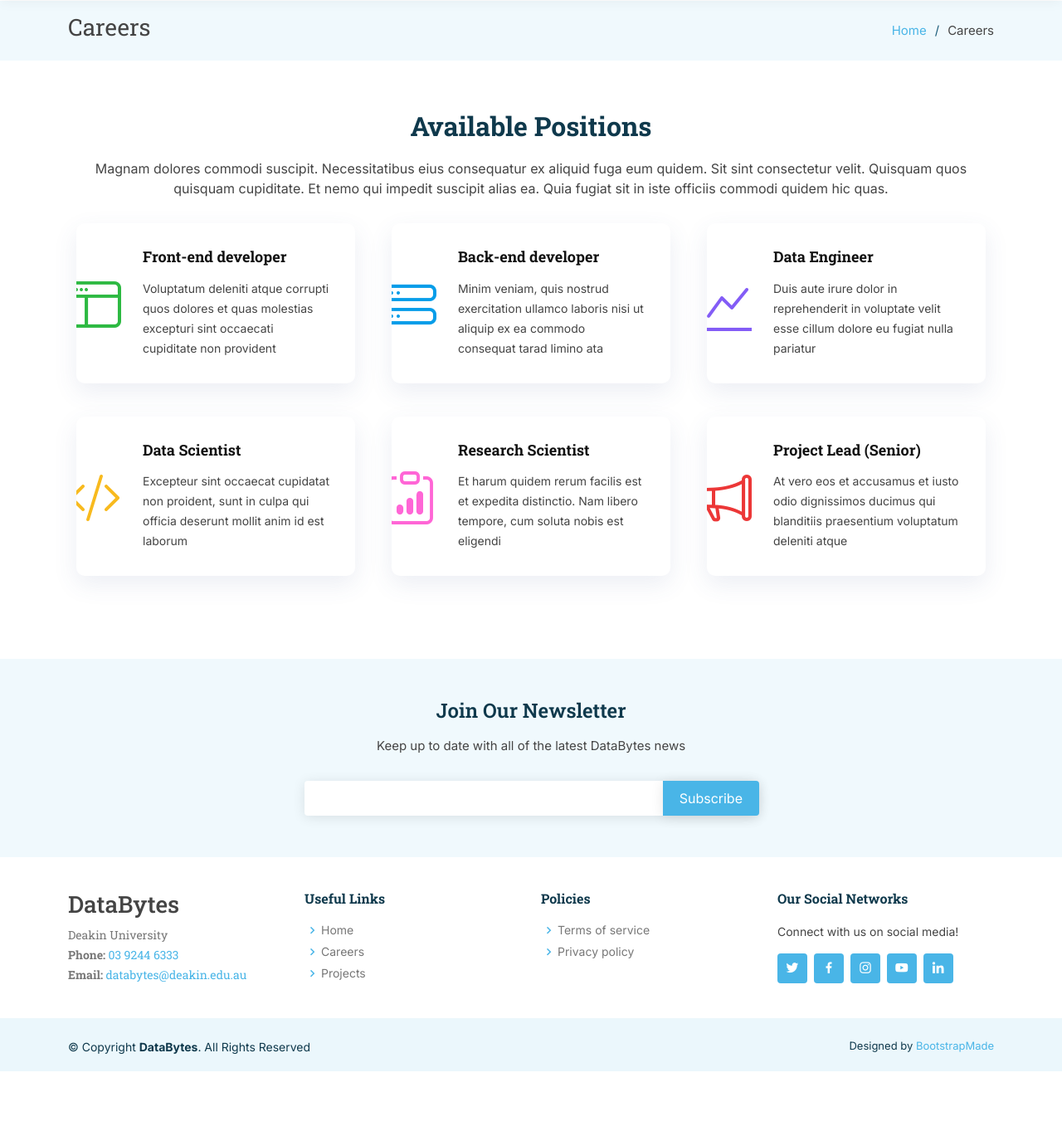
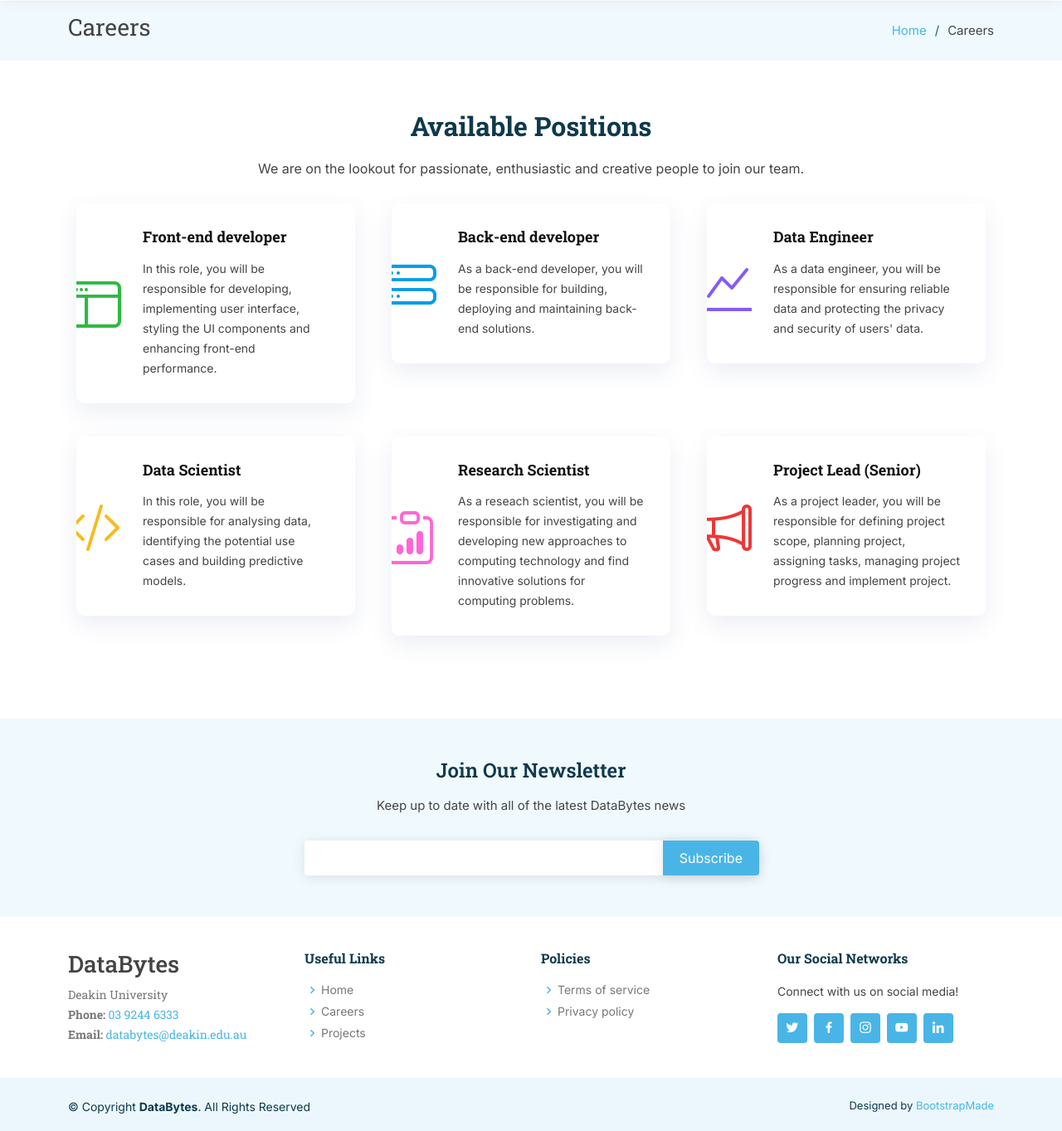
Before and after one commit to databytes-deakin/website, a Django app: template databytes/DBweb/templates/careers.html in a window 1280 px wide. Shown: the part 83-1446 px from the top of the page at 83% size. Before the commit the page ends 1374 px from the top, so only its background shows below. Run offline with Django 4.2, Linux system fonts and the light colour scheme; the template is opened without the code that fills it, so the values that code supplies are empty; some libraries are stand-ins or nearby versions.

Commit message:
Update careers.html
updated career description

```diff
--- a/databytes/DBweb/templates/careers.html
+++ b/databytes/DBweb/templates/careers.html
@@ -81,7 +81,7 @@
 
         <div class="section-title">
           <h2>Available Positions</h2>
-          <p>Magnam dolores commodi suscipit. Necessitatibus eius consequatur ex aliquid fuga eum quidem. Sit sint consectetur velit. Quisquam quos quisquam cupiditate. Et nemo qui impedit suscipit alias ea. Quia fugiat sit in iste officiis commodi quidem hic quas.</p>
+          <p>We are on the lookout for passionate, enthusiastic and creative people to join our team.</p>
         </div>
 
         <div class="row">
@@ -89,7 +89,7 @@
             <div class="icon-box">
               <div class="icon"><i class="bi bi-window-sidebar" style="color: #2db942;"></i></div>
               <h4 class="title"><a href="">Front-end developer</a></h4>
-              <p class="description">Voluptatum deleniti atque corrupti quos dolores et quas molestias excepturi sint occaecati cupiditate non provident</p>
+              <p class="description">In this role, you will be responsible for developing, implementing user interface, styling the UI components and enhancing front-end performance. </p>
             </div>
           </div>
 
@@ -97,7 +97,7 @@
             <div class="icon-box">
               <div class="icon"><i class="bi bi-hdd-stack" style="color: #069de9;"></i></div>
               <h4 class="title"><a href="">Back-end developer</a></h4>
-              <p class="description">Minim veniam, quis nostrud exercitation ullamco laboris nisi ut aliquip ex ea commodo consequat tarad limino ata</p>
+              <p class="description">As a back-end developer, you will be responsible for building, deploying and maintaining back-end solutions.</p>
             </div>
           </div>
 
@@ -105,7 +105,7 @@
             <div class="icon-box">
               <div class="icon"><i class="bi bi-graph-up" style="color: #835cf6;"></i></div>
               <h4 class="title"><a href="">Data Engineer</a></h4>
-              <p class="description">Duis aute irure dolor in reprehenderit in voluptate velit esse cillum dolore eu fugiat nulla pariatur</p>
+              <p class="description">As a data engineer, you will be responsible for ensuring reliable data and protecting the privacy and security of users' data.</p>
             </div>
           </div>
 
@@ -113,7 +113,7 @@
             <div class="icon-box">
               <div class="icon"><i class="bi bi-code-slash" style="color:#f8ba1e;"></i></div>
               <h4 class="title"><a href="">Data Scientist</a></h4>
-              <p class="description">Excepteur sint occaecat cupidatat non proident, sunt in culpa qui officia deserunt mollit anim id est laborum</p>
+              <p class="description">In this role, you will be responsible for analysing data, identifying the potential use cases and building predictive models.</p>
             </div>
           </div>
 
@@ -121,7 +121,7 @@
             <div class="icon-box">
               <div class="icon"><i class="bi bi-clipboard-data" style="color: #ff66d6;"></i></div>
               <h4 class="title"><a href="">Research Scientist</a></h4>
-              <p class="description">Et harum quidem rerum facilis est et expedita distinctio. Nam libero tempore, cum soluta nobis est eligendi</p>
+              <p class="description">As a reseach scientist, you will be responsible for investigating and developing new approaches to computing technology and find innovative solutions for computing problems.</p>
             </div>
           </div>
 
@@ -129,7 +129,7 @@
             <div class="icon-box">
               <div class="icon"><i class="bi bi-megaphone" style="color: #ec3737;"></i></div>
               <h4 class="title"><a href="">Project Lead (Senior)</a></h4>
-              <p class="description">At vero eos et accusamus et iusto odio dignissimos ducimus qui blanditiis praesentium voluptatum deleniti atque</p>
+              <p class="description">As a project leader, you will be responsible for defining project scope, planning project, assigning tasks, managing project progress and implement project.</p>
             </div>
           </div>
         </div>
```
